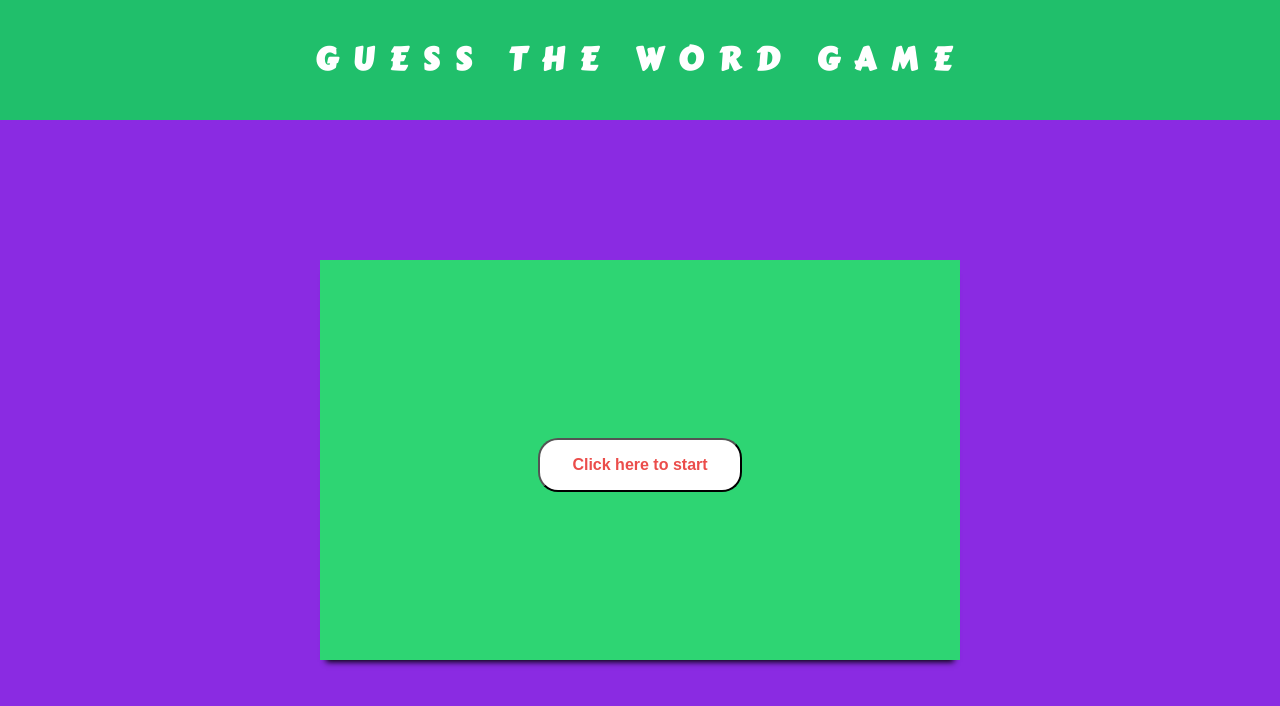
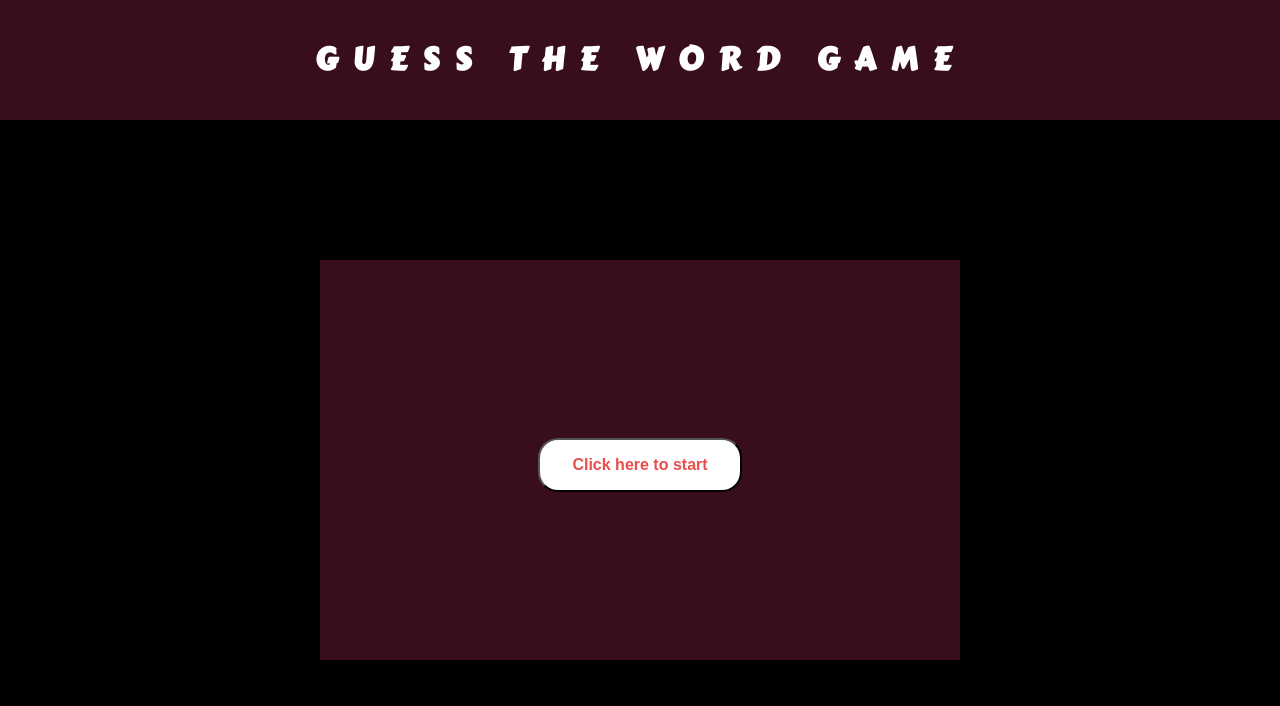
Before and after one commit to Singhankita0/guess-the-word-game, a plain HTML site: page index.html in a window 1280 px wide. Drawn offline with Linux system fonts and the light colour scheme.

Commit message:
updated css

```diff
--- a/style.css
+++ b/style.css
@@ -7,7 +7,7 @@
 header{
     width: 100%;
     line-height: 15vh;
-    background-color: #20bf6b;
+    background-color: #380e1a;
     /* display: flex; */
     /* justify-content: center; */
     /* align-items: center; */
@@ -24,7 +24,7 @@ h1{
 }
 section{
     height: 85vh;
-    background-color: blueviolet;
+    background-color: black;
     display: flex;
     justify-content: center;
     align-items: center;
@@ -34,7 +34,7 @@ section{
     width: 50%;
     height: 400px;
     padding: 20px 0;
-    background-color: #2ed573;
+    background-color: #380e1a;
     display: flex;
     flex-direction: column;
     justify-content: center;
```
